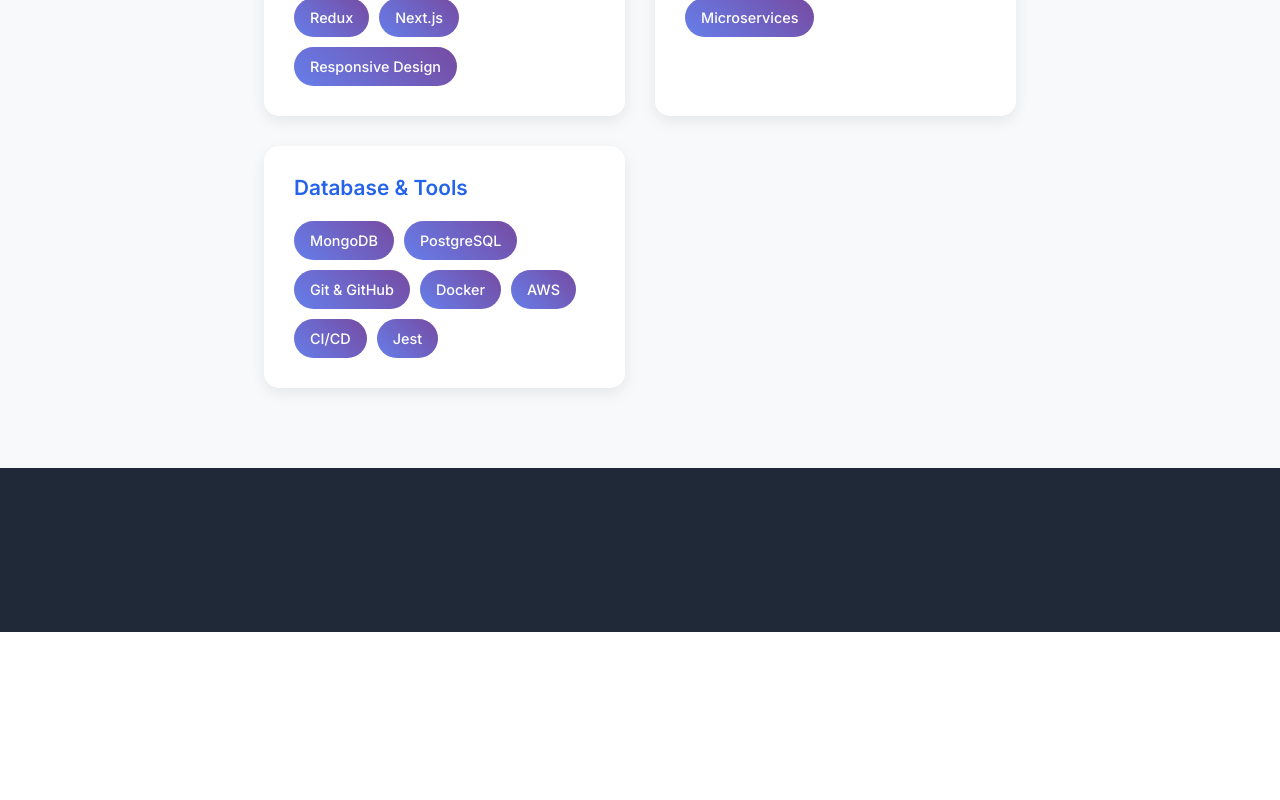
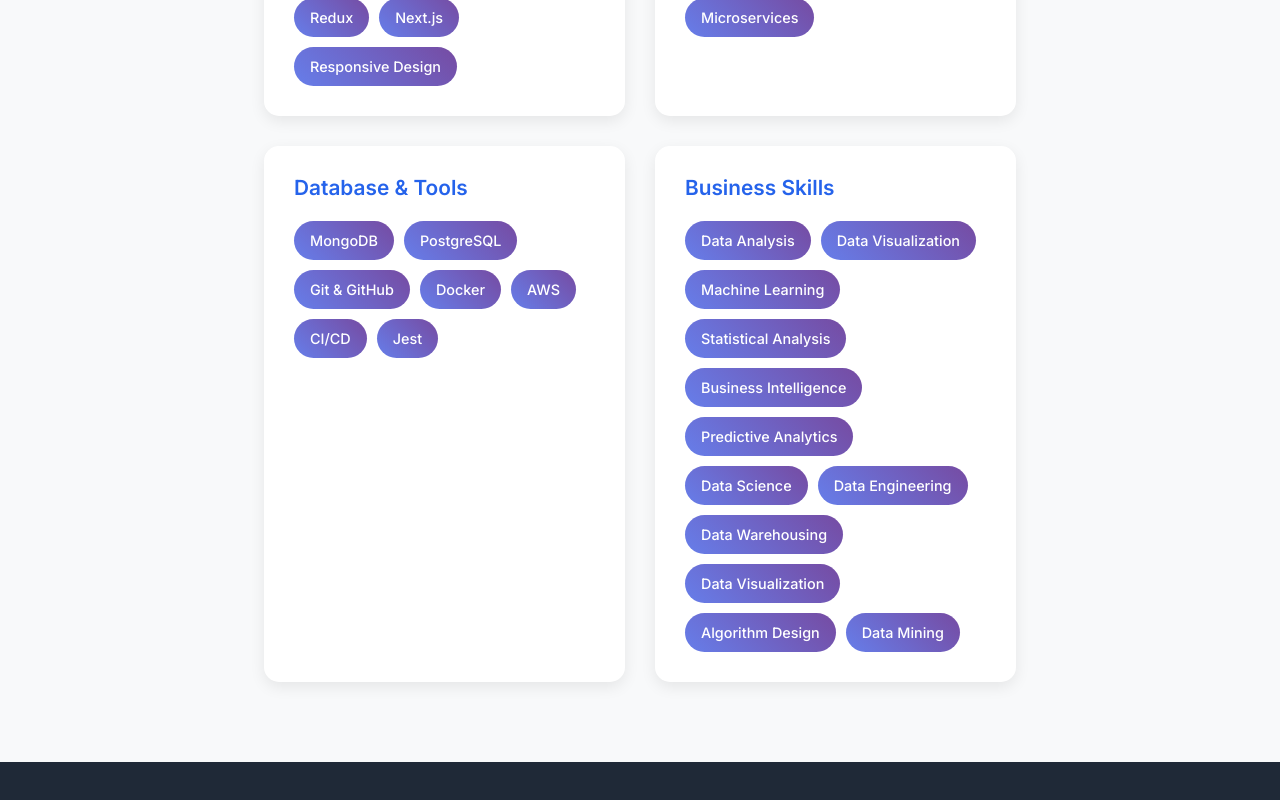
Before and after one commit to Yashuchirag/chiragch.com, a React (Create React App) app: page / in a window 1280 px wide. Shown: the part 1276-2076 px from the top of the page. Before the commit the page ends 1908 px from the top, so only its background shows below. Built offline with nearby package versions, Linux system fonts and the light colour scheme.

Commit message:
Updated CSS

```diff
--- a/src/App.js
+++ b/src/App.js
@@ -141,6 +141,23 @@ function App() {
                 <span className="skill-tag">Jest</span>
               </div>
             </div>
+            <div className="skill-category" data-aos="fade-up" data-aos-delay="300">
+              <h4>Business Skills</h4>
+              <div className="skill-tags">
+                <span className="skill-tag">Data Analysis</span>
+                <span className="skill-tag">Data Visualization</span>
+                <span className="skill-tag">Machine Learning</span>
+                <span className="skill-tag">Statistical Analysis</span>
+                <span className="skill-tag">Business Intelligence</span>
+                <span className="skill-tag">Predictive Analytics</span>
+                <span className="skill-tag">Data Science</span>
+                <span className="skill-tag">Data Engineering</span>
+                <span className="skill-tag">Data Warehousing</span>
+                <span className="skill-tag">Data Visualization</span>
+                <span className="skill-tag">Algorithm Design</span>
+                <span className="skill-tag">Data Mining</span>
+              </div>
+            </div>
           </div>
         </div>
       </section>
```
